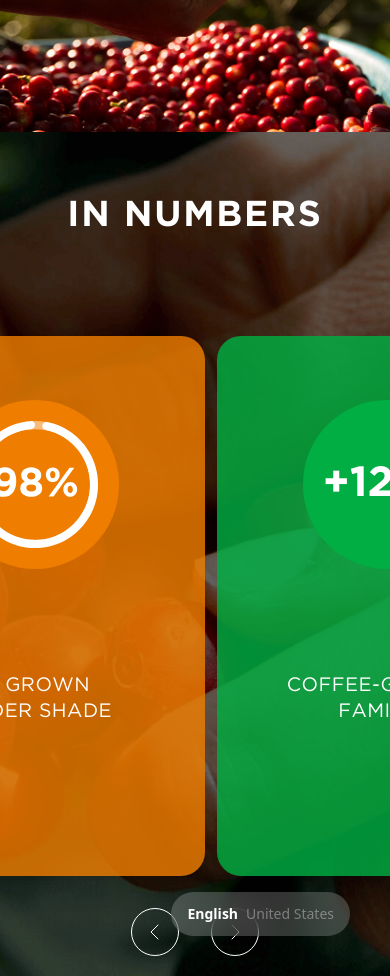
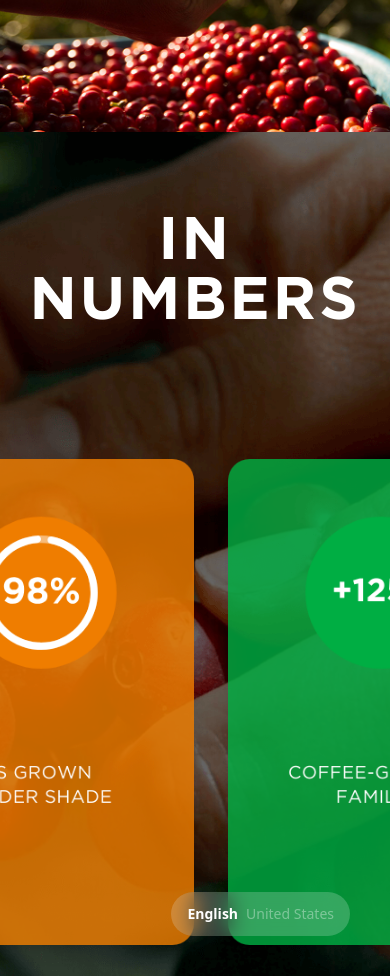
Before and after one commit to Alan4745/front-green-book, a React (Vite) app: page /c1 in a window 390 px wide. Shown: the part 2400-3376 px from the top of the page. Built offline with nearby package versions, Linux system fonts and the light colour scheme.

Commit message:
Responsivo cap1 y 2

```diff
--- a/src/components/C1/Section3C1.jsx
+++ b/src/components/C1/Section3C1.jsx
@@ -55,13 +55,13 @@ const Section3C1 = () => {
 
     return (
         <div
-            className="relative min-h-screen w-screen overflow-hidden bg-no-repeat bg-center bg-cover bg-black z-10"
+            className="relative h-screen w-screen overflow-hidden bg-no-repeat bg-center bg-cover bg-black z-10"
             style={{ backgroundImage: `url(${FS3})` }}
         >
             {/* Título */}
-            <div className="flex justify-center items-center pt-16 md:pt-20">
+            <div className="flex justify-center items-center pt-20">
                 <h2
-                    className="text-white text-4xl md:text-5xl lg:text-6xl font-bold tracking-wider text-center uppercase"
+                    className="text-white text-6xl font-bold tracking-wider text-center uppercase"
                     style={{ fontFamily: "GothamBold" }}
                 >
                     {t("c1.section3.title")}
--- a/src/components/C1/ui/CarrouselColor.jsx
+++ b/src/components/C1/ui/CarrouselColor.jsx
@@ -3,13 +3,16 @@ import { motion, AnimatePresence } from 'framer-motion';
 import CardColor from './CardColor';
 
 const CarrouselColor = ({ slides = [] }) => {
+    // `flatSlides`: Aplana las tarjetas de la prop `slides` para que sea un arreglo plano.
     const flatSlides = useMemo(() => slides.flat(), [slides]);
-    const totalCards = flatSlides.length;
-    const visibleCount = 4;
 
-    const [startIndex, setStartIndex] = useState(0);
-    const [isPaused, setIsPaused] = useState(false);
+    const totalCards = flatSlides.length; // Número total de tarjetas
+    const visibleCount = 4; // Número de tarjetas visibles al mismo tiempo
 
+    const [startIndex, setStartIndex] = useState(0); // Índice de la tarjeta actual
+    const [isPaused, setIsPaused] = useState(false); // Pausa el carrusel al pasar el ratón
+
+    // `getVisibleCards`: Función que obtiene las tarjetas visibles (en este caso, 4)
     const getVisibleCards = () => {
         if (totalCards === 0) return [];
         return Array.from({ length: visibleCount }, (_, i) => {
@@ -17,46 +20,60 @@ const CarrouselColor = ({ slides = [] }) => {
         });
     };
 
+    // Avanza al siguiente slide
     const nextSlide = () => {
         if (totalCards === 0) return;
-        setStartIndex((prev) => (prev + 1) % totalCards);
+        setStartIndex((prev) => (prev + 1) % totalCards); // Cicla a través de las tarjetas
     };
 
+    // Retrocede al slide anterior
     const prevSlide = () => {
         if (totalCards === 0) return;
-        setStartIndex((prev) => (prev - 1 + totalCards) % totalCards);
+        setStartIndex((prev) => (prev - 1 + totalCards) % totalCards); // Cicla hacia atrás
     };
 
-    // ⏲️ Autoplay cada 2s (pausable con hover)
+    // Autoplay: Si hay más de 1 tarjeta, avanza automáticamente cada 3 segundos, pero se pausa al pasar el ratón.
     useEffect(() => {
-        if (totalCards <= 1) return; // nada que rotar
+        if (totalCards <= 1) return;
         const id = setInterval(() => {
             if (!isPaused) nextSlide();
         }, 3000);
-        return () => clearInterval(id);
-    }, [isPaused, totalCards, startIndex]); // reinicia el timer al cambiar índice
+        return () => clearInterval(id); // Limpia el intervalo al salir
+    }, [isPaused, totalCards, startIndex]);
 
-    // 🎞️ Variantes de animación para cada card (entrada/salida sutil)
+    // Variantes de animación para cada tarjeta
     const itemVariants = {
-        initial: { opacity: 0, y: 10, scale: 0.98 },
-        animate: { opacity: 1, y: 0, scale: 1, transition: { duration: 0.35, ease: 'easeOut' } },
-        exit: { opacity: 0, y: -8, scale: 0.98, transition: { duration: 0.25, ease: 'easeIn' } }
+        initial: { opacity: 0, y: 10, scale: 0.9 },  // Un poco más pequeño (90%) al principio
+        animate: {
+            opacity: 1,
+            y: 0,
+            scale: window.innerWidth > 1600 ? 1 : 0.9,  // Escala dinámicamente (100% si pantalla grande, 95% si pequeña)
+            transition: { duration: 0.35, ease: 'easeOut' }
+        },
+        exit: {
+            opacity: 0,
+            y: -8,
+            scale: 0.9,  // 90% del tamaño original al salir
+            transition: { duration: 0.25, ease: 'easeIn' }
+        }
     };
+
 
     return (
         <div className="relative w-full px-4">
             {/* Contenedor de tarjetas */}
             <div
-                className="flex justify-center items-end gap-3 mb-8"
-                onMouseEnter={() => setIsPaused(true)}
-                onMouseLeave={() => setIsPaused(false)}
+                className="flex justify-center items-end lg:gap-[1rem] mb-8"
+                onMouseEnter={() => setIsPaused(true)} // Pausa cuando el ratón pasa sobre el carrusel
+                onMouseLeave={() => setIsPaused(false)} // Reanuda cuando el ratón sale del carrusel
                 aria-live="polite"
             >
+                {/* Animación de la entrada y salida de las tarjetas */}
                 <AnimatePresence initial={false} mode="popLayout">
                     {getVisibleCards().map((card, index) => (
                         <motion.div
-                            key={`${card.mainText}-${(startIndex + index) % (totalCards || 1)}`}
-                            variants={itemVariants}
+                            key={`${card.mainText}-${(startIndex + index) % (totalCards || 1)}`} // Key única por cada tarjeta
+                            variants={itemVariants} // Aplica las animaciones definidas
                             initial="initial"
                             animate="animate"
                             exit="exit"
@@ -64,7 +81,7 @@ const CarrouselColor = ({ slides = [] }) => {
                                 flex-shrink-0
                                 transition-transform duration-300 ease-in-out
                                 transform
-                                ${index === 0 ? 'scale-120 origin-bottom mr-[3.7vh] z-10' : 'scale-100'}
+                                ${index === 0 ? 'scale-[120%] origin-bottom mr-[3.7vh] z-10' : 'scale-[100%]'}
                             `}
                             style={{ willChange: 'transform, opacity' }}
                         >
@@ -77,19 +94,20 @@ const CarrouselColor = ({ slides = [] }) => {
                                         className="flex items-center justify-center h-[20vh] w-[20vh] rounded-full"
                                         style={{ backgroundColor: card.circleColor }}
                                     >
+                                        {/* Si hay imagen, se muestra, si no, se muestra el texto */}
                                         {card.image ? (
                                             <img
                                                 src={card.image}
                                                 alt="Imagen"
                                                 className="object-contain"
                                                 style={{
-                                                    width: card.imageWidth || '18vh',
-                                                    height: card.imageHeight || '18vh'
+                                                    width: card.imageWidth || '18vw', // Ancho de la imagen
+                                                    height: card.imageHeight || '18vw' // Altura de la imagen
                                                 }}
                                             />
                                         ) : (
                                             <h2
-                                                className="text-[5vh] text-white text-center"
+                                                className="text-4xl text-white text-center"
                                                 style={{ fontFamily: 'GothamBold' }}
                                             >
                                                 {card.mainText}
@@ -97,7 +115,8 @@ const CarrouselColor = ({ slides = [] }) => {
                                         )}
                                     </div>
                                     <div className="flex-grow flex items-center justify-center mt-4">
-                                        <p className="text-center text-[2.3vh] uppercase tracking-wide leading-tight">
+                                        {/* Descripción */}
+                                        <p className="text-center text-xl uppercase tracking-wide leading-tight">
                                             {card.description.split('\n').map((line, i) => (
                                                 <span key={i}>
                                                     {line.split(/(\d+)/).map((part, j) =>
@@ -119,8 +138,9 @@ const CarrouselColor = ({ slides = [] }) => {
                 </AnimatePresence>
             </div>
 
-            {/* Controles */}
+            {/* Controles de navegación */}
             <div className="flex justify-center items-center gap-8">
+                {/* Botón de anterior */}
                 <button
                     onClick={prevSlide}
                     className="w-12 h-12 rounded-full border-[0.2vh] border-white flex items-center justify-center text-white transition-transform duration-200 hover:scale-110"
@@ -131,6 +151,7 @@ const CarrouselColor = ({ slides = [] }) => {
                     </svg>
                 </button>
 
+                {/* Botón de siguiente */}
                 <button
                     onClick={nextSlide}
                     className="w-12 h-12 rounded-full border-[0.2vh] border-white flex items-center justify-center text-white transition-transform duration-200 hover:scale-110"
```
